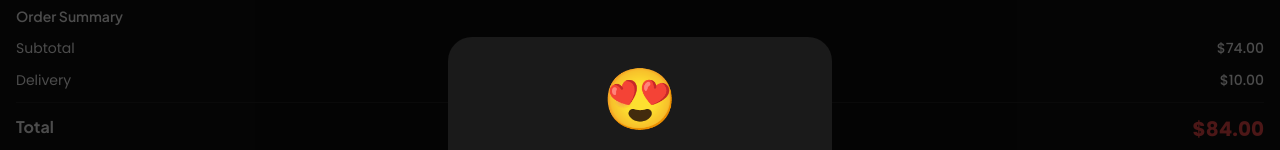
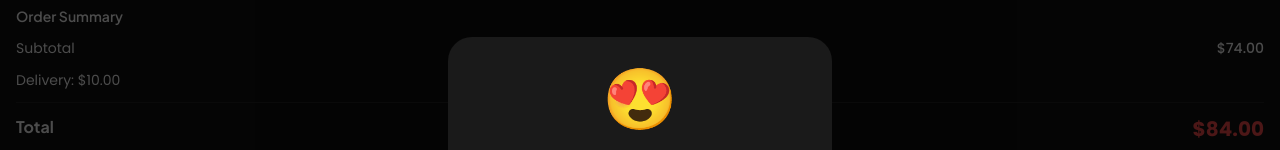
Before and after one commit to rohxama/Zesty, a React (Vite) app in the folder client/: page /order-done in a window 1280 px wide. Shown: the part 218-368 px from the top of the page. Built offline with nearby package versions, Linux system fonts and the light colour scheme; no server answers; sample sign-in values are in the browser's storage.

Commit message:
fix: show delivery amount next to delivery text on all pages

```diff
--- a/client/src/pages/CheckoutPage.tsx
+++ b/client/src/pages/CheckoutPage.tsx
@@ -263,7 +263,7 @@ export default function CheckoutPage() {
             <span className="font-body text-sm font-medium" style={{ color: 'var(--color-text-primary)' }}>${subtotal.toFixed(2)}</span>
           </div>
           <div className="flex justify-between">
-            <span className="text-sm" style={{ color: 'var(--color-text-secondary)' }}>Delivery</span>
+            <span className="text-sm" style={{ color: 'var(--color-text-secondary)' }}>Delivery: ${delivery.toFixed(2)}</span>
             <span className="font-body text-sm font-medium" style={{ color: 'var(--color-text-primary)' }}>${delivery.toFixed(2)}</span>
           </div>
           <div className="border-t pt-3" style={{ borderColor: 'var(--color-border-color)' }}>
--- a/client/src/pages/MyCartPage.tsx
+++ b/client/src/pages/MyCartPage.tsx
@@ -165,7 +165,7 @@ export default function MyCartPage() {
             </span>
           </div>
           <div className="flex justify-between">
-            <span className="text-sm" style={{ color: 'var(--color-text-secondary)' }}>Delivery</span>
+            <span className="text-sm" style={{ color: 'var(--color-text-secondary)' }}>Delivery: ${delivery.toFixed(2)}</span>
             <span className="font-body text-sm font-medium" style={{ color: 'var(--color-text-primary)' }}>
               ${delivery.toFixed(2)}
             </span>
--- a/client/src/pages/OrderDonePage.tsx
+++ b/client/src/pages/OrderDonePage.tsx
@@ -78,8 +78,7 @@ export default function OrderDonePage() {
             <span className="font-body text-sm font-medium" style={{ color: 'var(--color-text-primary)' }}>$74.00</span>
           </div>
           <div className="flex justify-between">
-            <span className="text-sm" style={{ color: 'var(--color-text-secondary)' }}>Delivery</span>
-            <span className="font-body text-sm font-medium" style={{ color: 'var(--color-text-primary)' }}>$10.00</span>
+            <span className="text-sm" style={{ color: 'var(--color-text-secondary)' }}>Delivery: $10.00</span>
           </div>
           <div className="border-t pt-3" style={{ borderColor: 'var(--color-border-color)' }}>
             <div className="flex justify-between">
```
